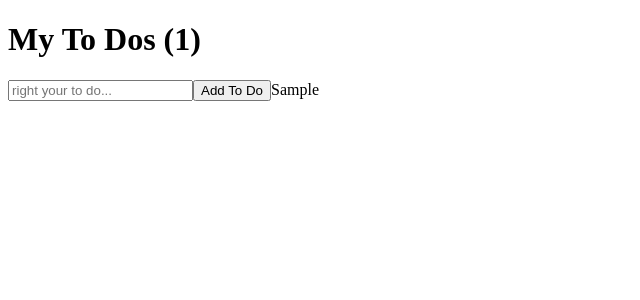
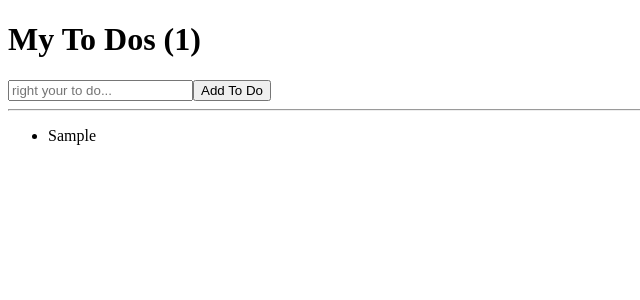
Before and after one commit to sorrynthx/react-study, a React (Create React App) app in the folder nomade-react/: page / in a window 1280 px wide. Both pictures are taken after typing "Sample" into the empty fields and a click on the button "Add To Do". Shown: the top 300 px of the page, without its empty margins (0-640 px from the left). Built offline with nearby package versions, Linux system fonts and the light colour scheme.

Commit message:
2022-04-06 노마드코드 - To Do List part1 (map( ) 메소드로 데이터 순회 )

```diff
--- a/nomade-react/src/App.js
+++ b/nomade-react/src/App.js
@@ -30,8 +30,15 @@
           placeholder="right your to do..."
         />
         <button>Add To Do</button>
-        {toDos}
       </form>
+      <hr></hr>
+      <ul>
+        {toDos.map((item, index) => {
+          return (
+            <li key={index}>{item}</li>
+          )}
+        )}
+      </ul>
     </div>
   );
 }
```
